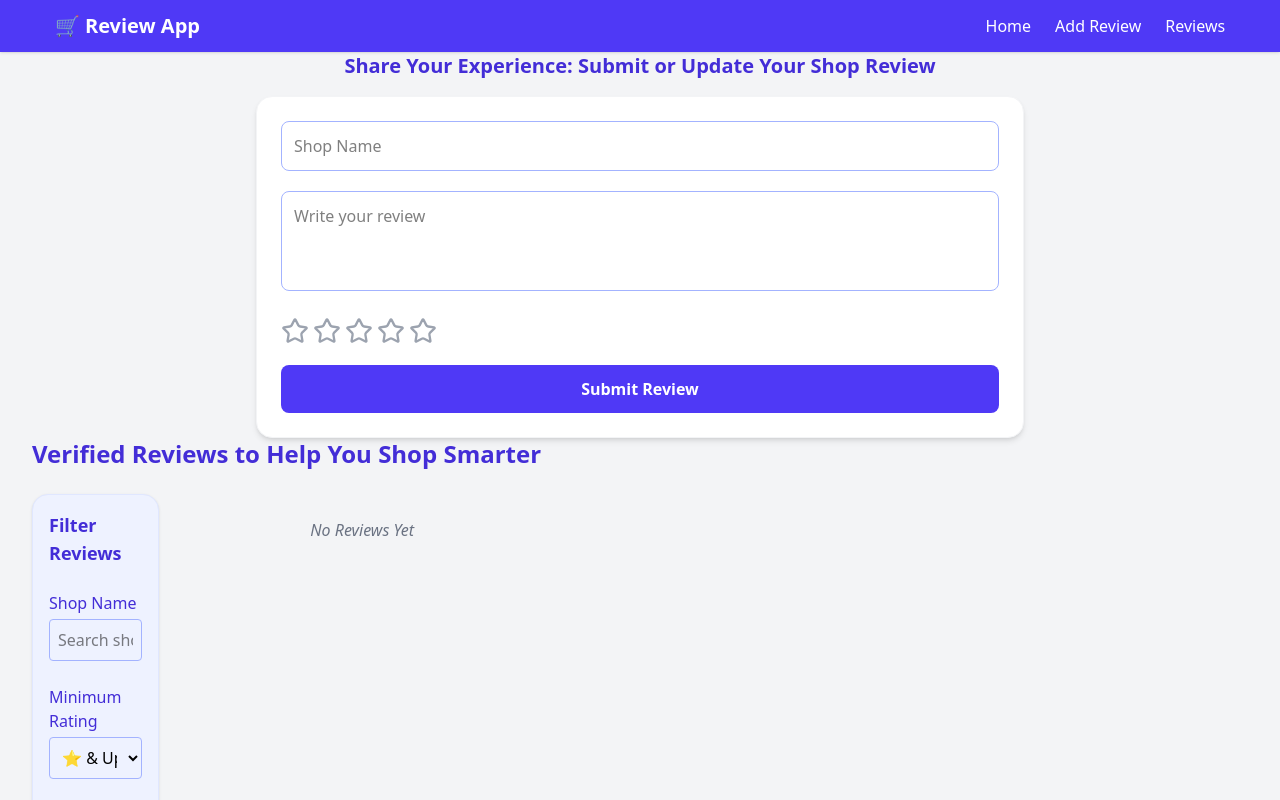
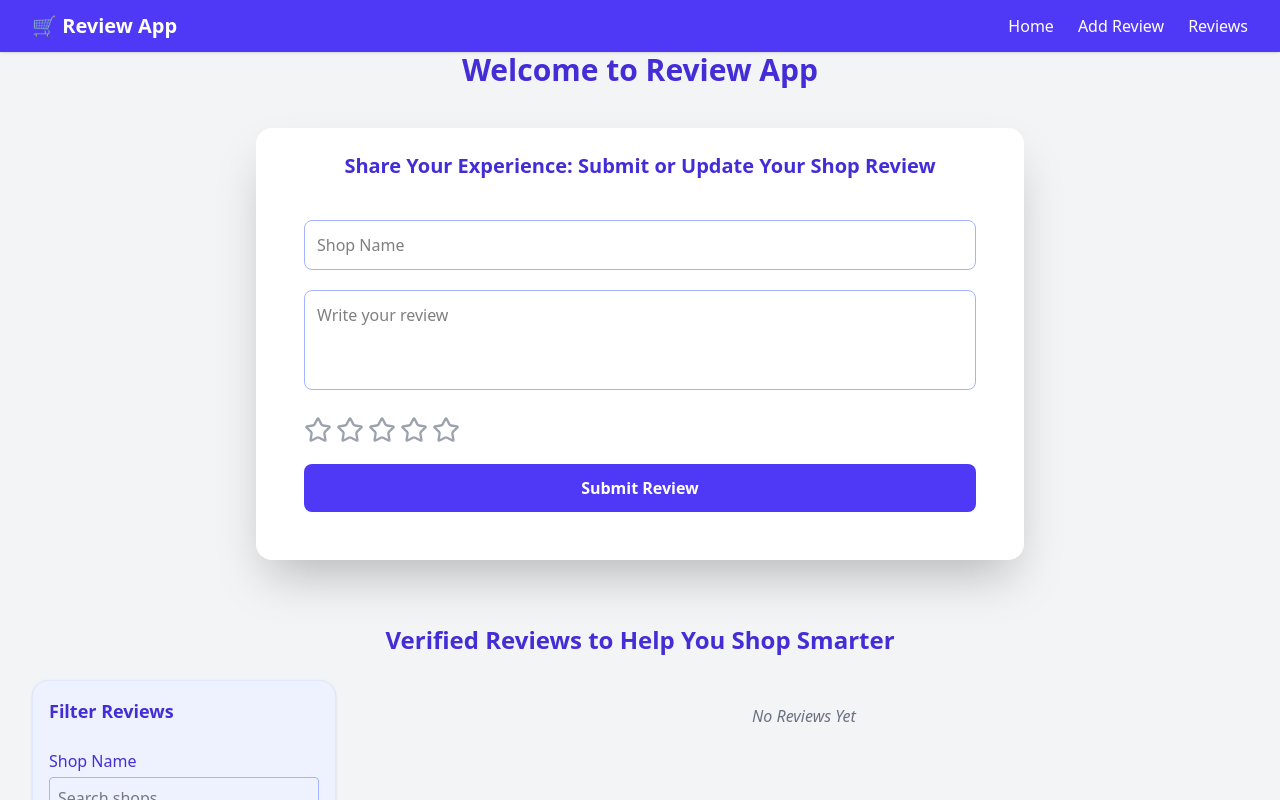
Before and after one commit to mdbulbulhasan/online-shop-review, a React (Vite) app: page / in a window 1280 px wide. Shown: the top 800 px of the page. Built offline with nearby package versions, Linux system fonts and the light colour scheme.

Commit message:
polish review form and home

```diff
--- a/src/components/ReviewForm/ReviewForm.jsx
+++ b/src/components/ReviewForm/ReviewForm.jsx
@@ -49,7 +49,7 @@ const ReviewForm = ({
       <form
         key={formKey}
         onSubmit={handleSubmit}
-        className="w-full max-w-3xl mx-auto bg-white p-4 md:p-6 rounded-2xl shadow-md space-y-5 border border-gray-100"
+        className="w-full max-w-3xl mx-auto p-4 md:p-6 rounded-2xl space-y-5"
       >
         <input
           className="w-full p-3 border border-indigo-300 rounded-lg focus:outline-none focus:ring-2 focus:ring-indigo-500 transition"
@@ -67,14 +67,14 @@ const ReviewForm = ({
           required
         ></textarea>
 
-        {/* Custom Star Rating */}
+
         <div className="flex space-x-1 cursor-pointer">
           {[1, 2, 3, 4, 5].map((star) => (
             <Star
               key={star}
               size={28}
               fill={star <= selectedRating ? "currentColor" : "none"}
-              stroke={star <= selectedRating ? "#fbbf24" : "#9ca3af"} // Yellow or Gray
+              stroke={star <= selectedRating ? "#fbbf24" : "#9ca3af"}
               className="transition-colors"
               onClick={() => setSelectedRating(star)}
               onKeyDown={(e) => {
@@ -91,7 +91,7 @@ const ReviewForm = ({
           <button
             type="submit"
             className="flex-1 bg-indigo-600 hover:bg-indigo-700 text-white font-semibold py-3 rounded-lg transition"
-            disabled={selectedRating === 0} // optionally disable submit if no rating
+            disabled={selectedRating === 0}
           >
             {editReview ? "Update Review" : "Submit Review"}
           </button>
--- a/src/pages/Home.jsx
+++ b/src/pages/Home.jsx
@@ -51,22 +51,33 @@ const Home = () => {
   };
 
   return (
-    <div class>
-      <div ref={formRef}>
+    <div>
+      <h1 className="text-3xl font-bold text-indigo-700 mb-4 text-center">
+        Welcome to Review App
+      </h1>
+
+      {/* Section for Add Review Form */}
+      <section
+        id="home"
+        ref={formRef}
+        className="p-6 bg-white shadow-2xl rounded-2xl my-10 max-w-3xl mx-auto"
+      >
         <ReviewForm
           onAddReview={handleAddReview}
           editReview={editReview}
           onUpdateReview={handleUpdateReview}
           onCancelEdit={handleCancelEdit}
         />
-      </div>
-      <div className="max-w-[95%] mx-auto flex justify-between items-center">
+      </section>
+
+      {/* Section for Reviews List */}
+      <section id="reviews" className="mx-2 p-6">
         <ReviewList
           reviews={reviews}
           onDelete={handleDeleteReview}
           onEdit={handleEditReview}
         />
-      </div>
+      </section>
     </div>
   );
 };
--- a/src/shared/Navbar/Navbar.jsx
+++ b/src/shared/Navbar/Navbar.jsx
@@ -17,7 +17,7 @@ const Navbar = ({ currentPage, onChangePage }) => {
 
   return (
     <nav className="bg-indigo-600 text-white px-6 py-3 shadow sticky top-0 z-50">
-      <div className="max-w-[95%] mx-auto flex justify-between items-center">
+      <div className="mx-2 flex justify-between items-center">
         <div
           className="text-xl font-bold cursor-pointer"
           onClick={() => handleScroll("home", "home")}
@@ -32,8 +32,8 @@ const Navbar = ({ currentPage, onChangePage }) => {
             Home
           </span>
           <span
-            className={linkClass("add")}
-            onClick={() => handleScroll("add", "add")}
+            className={linkClass("home")}
+            onClick={() => handleScroll("home", "home")}
           >
             Add Review
           </span>
```
